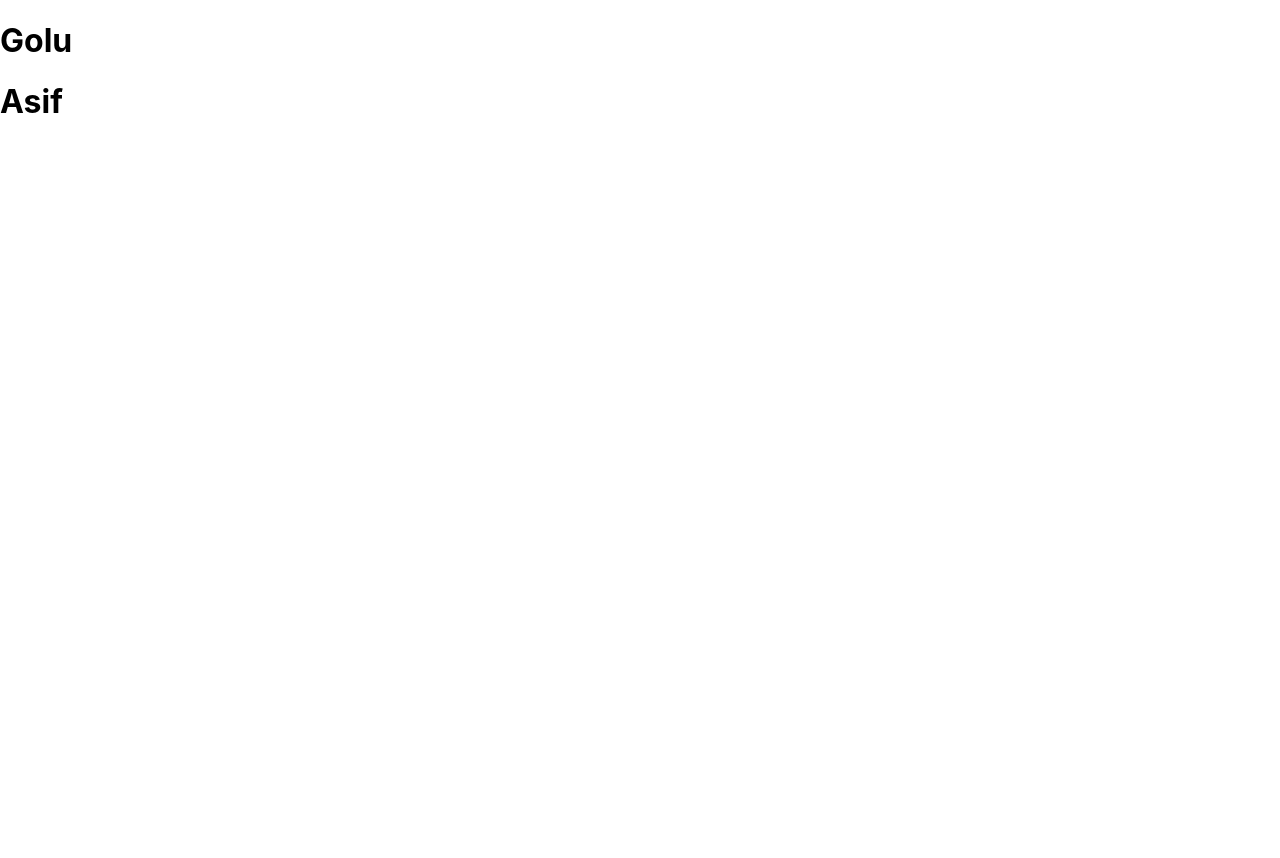
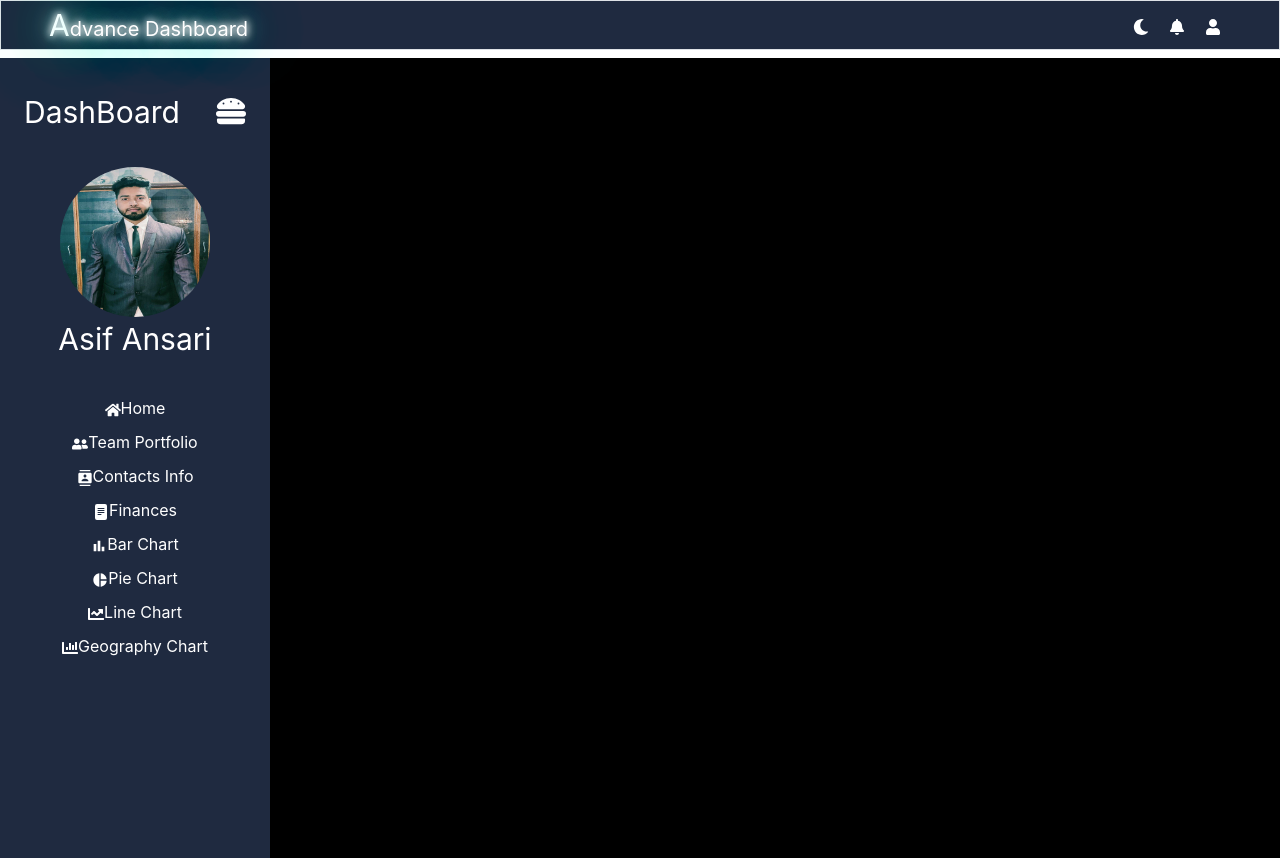
Before and after one commit to Golu0512/dashboard, a React (Create React App) app: page / in a window 1280 px wide. Before the commit the page ends 800 px from the top, so only its background shows below. Built offline with nearby package versions, Linux system fonts and the light colour scheme.

Commit message:
top header complete working on sidebar

```diff
--- a/package.json
+++ b/package.json
@@ -3,11 +3,15 @@
   "version": "0.1.0",
   "private": true,
   "dependencies": {
+    "@fortawesome/fontawesome-svg-core": "^6.4.0",
+    "@fortawesome/free-solid-svg-icons": "^6.4.0",
+    "@fortawesome/react-fontawesome": "^0.2.0",
     "@testing-library/jest-dom": "^5.16.5",
     "@testing-library/react": "^13.4.0",
     "@testing-library/user-event": "^13.5.0",
     "react": "^18.2.0",
     "react-dom": "^18.2.0",
+    "react-icons": "^4.8.0",
     "react-scripts": "5.0.1",
     "web-vitals": "^2.1.4"
   },
--- a/public/index.html
+++ b/public/index.html
@@ -25,6 +25,11 @@
       Learn how to configure a non-root public URL by running `npm run build`.
     -->
     <title>React App</title>
+
+    <!-- Bootstrap 5 CDN -->
+    <link href="https://cdn.jsdelivr.net/npm/bootstrap@5.0.2/dist/css/bootstrap.min.css" rel="stylesheet" integrity="sha384-EVSTQN3/azprG1Anm3QDgpJLIm9Nao0Yz1ztcQTwFspd3yD65VohhpuuCOmLASjC" crossorigin="anonymous">
+    <script src="https://cdn.jsdelivr.net/npm/bootstrap@5.0.2/dist/js/bootstrap.bundle.min.js" integrity="sha384-MrcW6ZMFYlzcLA8Nl+NtUVF0sA7MsXsP1UyJoMp4YLEuNSfAP+JcXn/tWtIaxVXM" crossorigin="anonymous"></script>
+
   </head>
   <body>
     <noscript>You need to enable JavaScript to run this app.</noscript>
--- a/src/App.css
+++ b/src/App.css
@@ -1,4 +1,118 @@
-.App {
+* {
     margin: 0;
     padding: 0;
 }
+
+.mainDive {
+    background-color: black;
+    height: 100vh;
+    color: white;
+}
+
+/*----------------------------------------------------- HEADER BAR ----------------------------------------------*/
+
+.headerBar {
+    background-color: rgb(31, 42, 64);
+    min-height: 50px;
+}
+
+.leftTitle {
+    text-transform: capitalize;
+    font-size: 20px;
+    color: #fff;
+    text-shadow:
+    /* White glow */
+    0 0 7px #fff,
+    0 0 10px #fff,
+    0 0 21px #fff,
+    /* Green glow */
+    0 0 42px #0fa,
+    0 0 82px #0fa,
+    0 0 92px #0fa,
+    0 0 102px #0fa,
+    0 0 151px #0fa;
+}
+
+.leftTitle::first-letter{
+    font-size: 30px;
+}
+
+.headerList {
+    margin: 0;
+    padding: 0;
+    list-style-type: none;
+}
+
+.headerList li {
+    display: inline;
+    margin: 0px 10px 0px 10px;
+    color: white;
+}
+
+.neonText:hover {
+    cursor: pointer;
+    color: #ffffff;
+    box-shadow:
+    /* White glow */
+    0 0 7px #ffffff,
+    0 0 10px #ffffff,
+    0 0 21px #ffffff,
+    /* Green glow */
+    0 0 42px #00ff00,
+    0 0 82px #00ff00,
+    0 0 92px #00ff00,
+    0 0 102px #00ff00,
+    0 0 151px #00ff00;
+}
+
+/* ---------------------------- SIDEBAR -------------------------- */
+
+div.leftsideBar {
+    background-color: rgb(31, 42, 64);
+    height: 100vh;
+    width: 270px;
+}
+
+.topTitleButton {
+    font-size: 30px;
+}
+
+.userSection img {
+    border-radius: 50%;
+}
+
+.userSection .userName{
+    font-size: 30px;
+}
+
+.userSection ul{
+    margin: 0;
+    padding: 0;
+    list-style-type: none;
+}
+
+.userSection ul li{
+    display: flex;
+    justify-content: left;
+    align-items: center;
+    margin: 10px 0px 10px 0px;
+    display: block;
+    text-transform: capitalize;
+    transition: font-size 1s;
+}
+
+.userSection ul li:hover{
+    font-size: 20px;
+    cursor: pointer;
+    color: #fff;
+    text-shadow:
+        0 0 7px #fff,
+        0 0 10px #fff,
+        0 0 21px #fff,
+        0 0 42px #0fa,
+        0 0 82px #0fa,
+        0 0 92px #0fa,
+        0 0 102px #0fa,
+        0 0 151px #0fa;
+
+}
--- a/src/App.js
+++ b/src/App.js
@@ -1,11 +1,18 @@
-import logo from './logo.svg';
 import './App.css';
-
+import Header from "./components/Header";
+import SideBar from "./components/SideBar";
 function App() {
   return (
     <>
-      <h1>Golu</h1>
-      <h1>Asif</h1>
+
+      <div className='mb-2'>
+        <Header />
+      </div>
+
+      <div>
+        <SideBar />
+      </div>
+
     </>
   );
 }
--- /dev/null
+++ b/src/components/Header.js
@@ -0,0 +1,23 @@
+import React from 'react'
+import { FaMoon, FaBell, FaUser } from "react-icons/fa";
+
+function Header() {
+    return (
+        <>
+            <div className='headerBar border d-flex justify-content-between align-items-center px-5'>
+
+                <p className='leftTitle my-0'>advance dashboard</p>
+
+                <div className='rightSide'>
+                    <ul className='headerList my-auto'>
+                        <li className='neonText'><FaMoon /></li>
+                        <li className='neonText'><FaBell /></li>
+                        <li className='neonText'><FaUser /></li>
+                    </ul>
+                </div>
+            </div>
+        </>
+    )
+}
+
+export default Header
--- /dev/null
+++ b/src/components/SideBar.js
@@ -0,0 +1,45 @@
+import React from 'react'
+import { FaHamburger, FaHome, FaUserFriends, FaChartLine, FaChartBar  } from "react-icons/fa";
+import { MdContacts, MdBarChart, MdPieChart } from "react-icons/md";
+import { BsFileTextFill } from "react-icons/bs";
+
+function SideBar() {
+    return (
+        <div>
+            <div className='mainDive'>
+                <div className='leftsideBar'>
+
+                    <div className='topTitleButton px-4 py-2 d-flex justify-content-between align-items-center'>
+                        <span className='mt-lg-4 mt-md-4'>DashBoard</span>
+                        <span className='mt-lg-3 mt-md-3'><FaHamburger /></span>
+                    </div>
+
+                    <div className='userSection mt-4 d-flex justify-content-center align-items-center'>
+                        <div className='text-center'>
+                            <img src='./images/asifimg1.jpg' alt='userImage' width={'150'} height={'150'}></img>
+                            <p className='userName mb-0'>Asif Ansari</p>
+                        </div>
+                    </div>
+
+                    <div className='userSection mt-4 d-flex justify-content-center align-items-center'>
+                        <div className='text-center w-100 d-flex justify-content-center align-items-center'>
+                            <ul className='w-100'>
+                                <li><FaHome />home</li>
+                                <li><FaUserFriends />team portfolio</li>
+                                <li><MdContacts />contacts info</li>
+                                <li><BsFileTextFill />finances</li>
+                                <li><MdBarChart />bar chart</li>
+                                <li><MdPieChart />pie chart</li>
+                                <li><FaChartLine />line chart</li>
+                                <li><FaChartBar />geography chart</li>
+                            </ul>
+                        </div>
+                    </div>
+
+                </div>
+            </div>
+        </div>
+    )
+}
+
+export default SideBar
```
Also changed, not shown: public/images/asifimg1.jpg (added), 1 other file (tests, documents, lock files or other folders).
